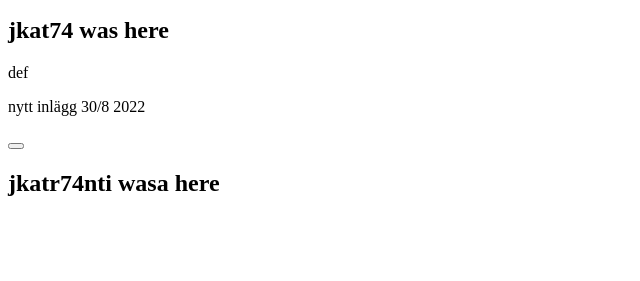
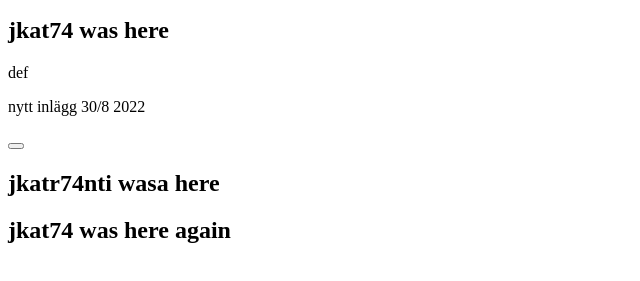
Before and after one commit to jkat74nti/fork_from_jk74_git-demo, a plain HTML site: page index.html in a window 1280 px wide. Shown: the part 101-382 px from the top of the page, without its empty margins (0-640 px from the left). Drawn offline with Linux system fonts and the light colour scheme.

```diff
--- a/index.html
+++ b/index.html
@@ -16,5 +16,6 @@
     <p> nytt inlägg 30/8 2022</p>
     <button onclick="metod"></button>
 	<h2> jkatr74nti wasa here </h2>
+<h2> jkat74 was here again </h2>
 </body>
 </html>
```
